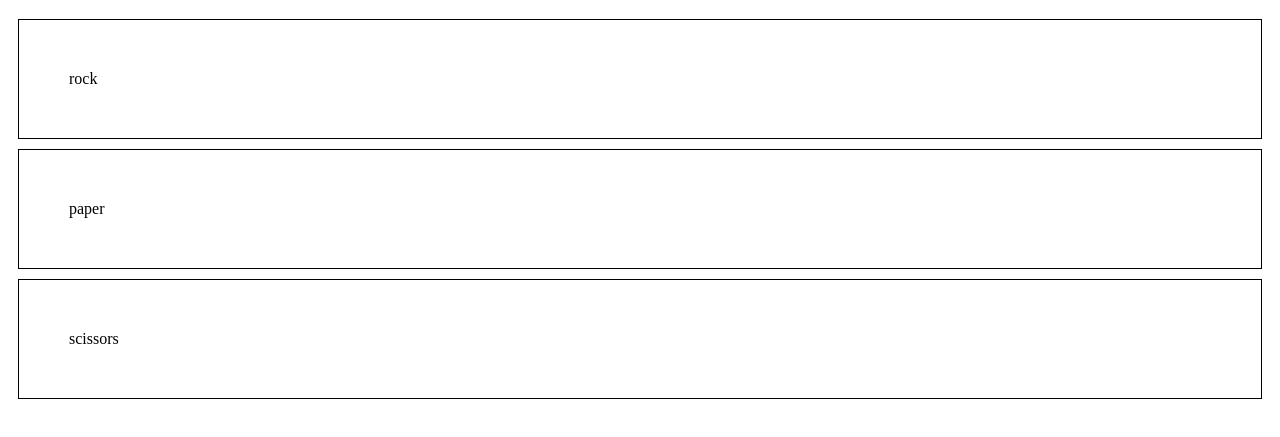
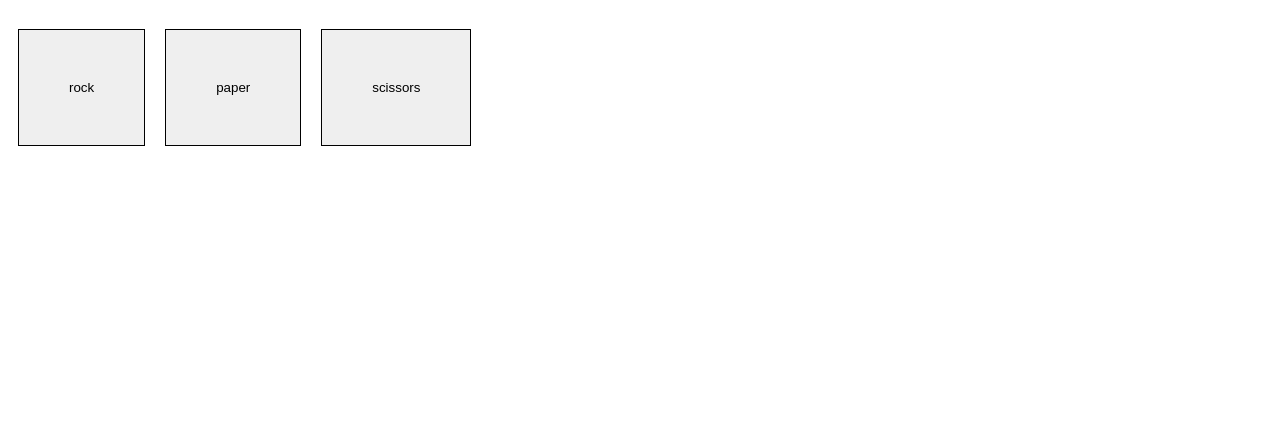
Before and after one commit to jesesse/r_p_s, a website built with webpack: page src/index.html in a window 1280 px wide. Shown: the part 61-498 px from the top of the page. Built offline with nearby package versions, Linux system fonts and the light colour scheme.

Commit message:
Change player weapon options
Change player weapon selection from div elements to button
-change the css styles applied to divs to buttons
-now score area can be a div element without the previous styles affectin it

```diff
--- a/src/index.js
+++ b/src/index.js
@@ -4,5 +4,7 @@ import './styles/main.css';
 
 const DOM = UI();
 DOM.renderPlayerWeaponOptions();
+DOM.renderScoreArea();
+
 const game = Game();
 game.playGameLoop();
--- a/src/styles/main.css
+++ b/src/styles/main.css
@@ -1,10 +1,10 @@
-div {
+button {
     padding: 50px;
     border: 1px solid black;
     margin: 10px;
 }
 
-div:hover {
+button:hover {
     background-color: rgba(240, 248, 255, 0.552);
     color: blue;
 }
--- a/src/ui.js
+++ b/src/ui.js
@@ -1,9 +1,9 @@
 export const UI = () => {
 
     const renderPlayerWeaponOptions = () => {
-        const rock = document.createElement('div')
-        const paper = document.createElement('div')
-        const scissors = document.createElement('div')
+        const rock = document.createElement('button')
+        const paper = document.createElement('button')
+        const scissors = document.createElement('button')
 
         rock.setAttribute('id', 'rock');
         paper.setAttribute('id', 'paper');
@@ -18,7 +18,14 @@ export const UI = () => {
         document.body.appendChild(scissors)
     }
 
+    const renderScoreArea = (playerScore = 0, cpuScore = 0) => {
+        const scoreArea = document.createElement('div')
+        const playerScoreContainer = document.createElement()
+
+    }
+
     return{
-        renderPlayerWeaponOptions
+        renderPlayerWeaponOptions,
+        renderScoreArea
     }
 }
```
